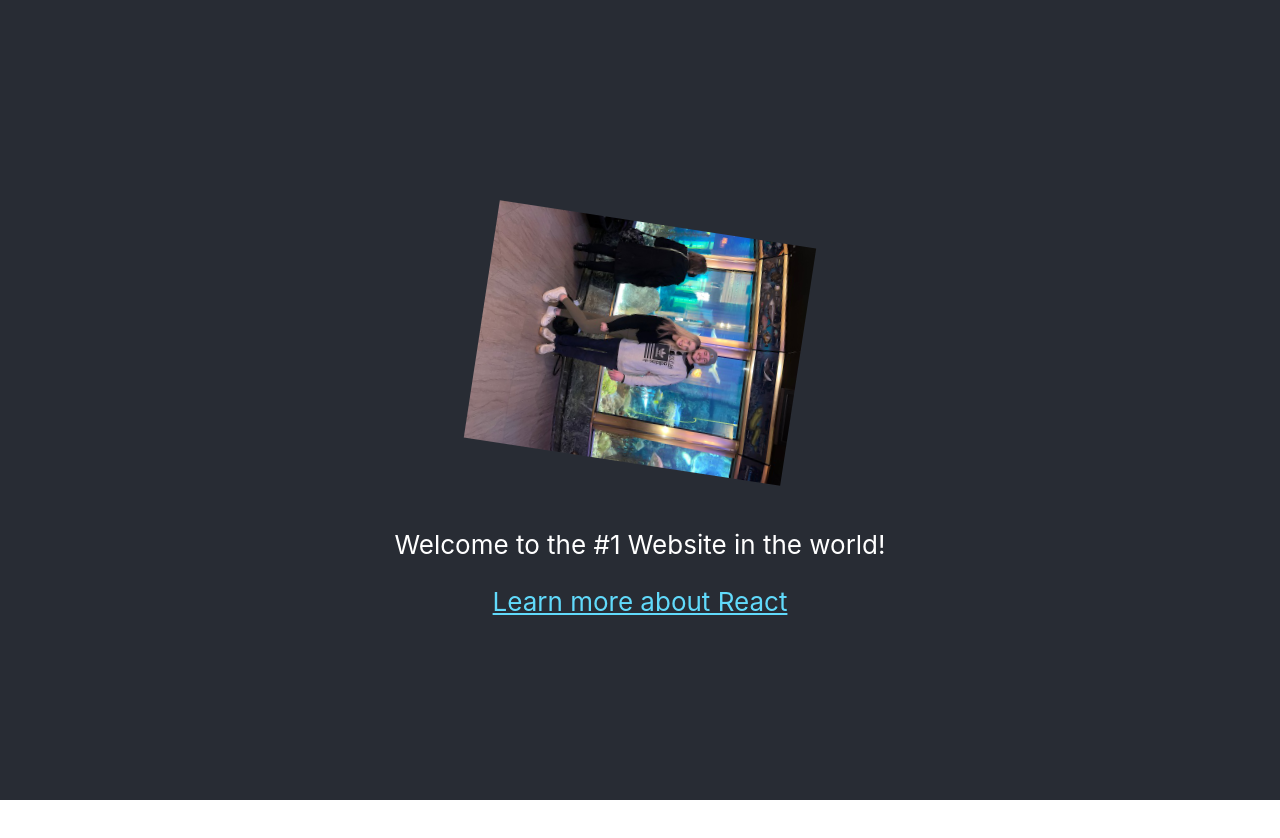
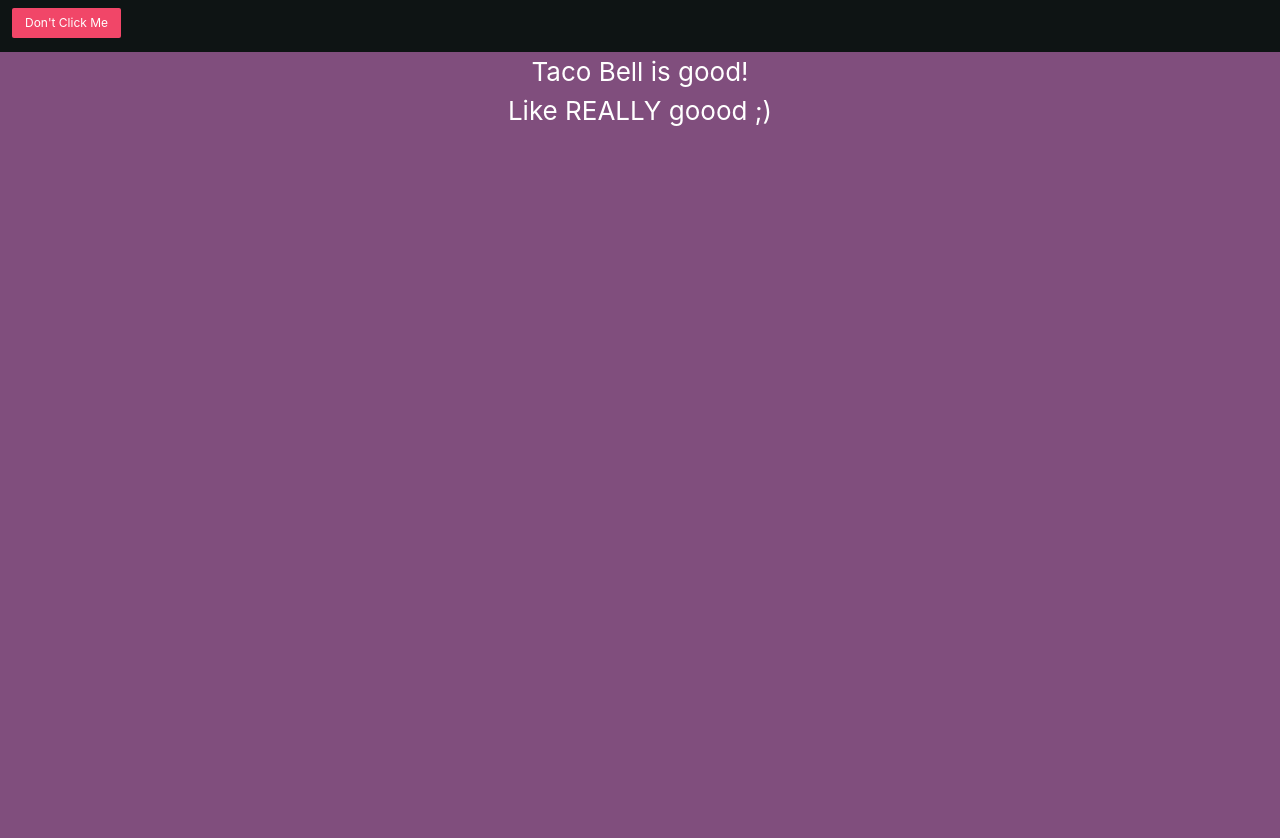
Before and after one commit to TheShookOne/website101, a React (Create React App) app: page /about in a window 1280 px wide. Shown: the top 838 px of the page. Before the commit the page ends 800 px from the top, so only its background shows below. Built offline with nearby package versions, Linux system fonts and the light colour scheme.

Commit message:
bring in router and bulma for styling

```diff
--- a/package.json
+++ b/package.json
@@ -6,8 +6,10 @@
     "@testing-library/jest-dom": "^5.16.2",
     "@testing-library/react": "^12.1.3",
     "@testing-library/user-event": "^13.5.0",
+    "bulma": "^0.9.3",
     "react": "^17.0.2",
     "react-dom": "^17.0.2",
+    "react-router-dom": "^6.2.2",
     "react-scripts": "5.0.0",
     "web-vitals": "^2.1.4"
   },
--- a/src/App.js
+++ b/src/App.js
@@ -1,21 +1,18 @@
-import homePhoto from "./KarlieCaleb.jpg";
 import "./App.css";
+import HomePage from "./pages/HomePage.js";
+import AboutMe from "./pages/AboutMe.js";
+import { Routes, Route } from "react-router-dom";
+import "bulma/css/bulma.min.css";
+import NavBar from "./components/NavBar";
 
 function App() {
   return (
     <div className="App">
-      <header className="App-header">
-        <img src={homePhoto} className="App-logo" alt="logo" />
-        <p>Welcome to the #1 Website in the world!</p>
-        <a
-          className="App-link"
-          href="https://reactjs.org"
-          target="_blank"
-          rel="noopener noreferrer"
-        >
-          Learn more about React
-        </a>
-      </header>
+      <NavBar></NavBar>
+      <Routes>
+        <Route path="/" element={<HomePage />} /> {/*Self closing tag*/}
+        <Route path="/about" element={<AboutMe />} />
+      </Routes>
     </div>
   );
 }
--- /dev/null
+++ b/src/components/NavBar.js
@@ -0,0 +1,18 @@
+import Classes from "./NavBar.module.css";
+function NavBar() {
+  return (
+    <nav className={`navbar topNav ${Classes.navbar}`}>
+      <div className="navbar-front">
+        <div className="navbar-item">
+          <a
+            className="button is-danger is-small"
+            href="https://www.youtube.com/watch?v=zL19uMsnpSU"
+          >
+            Don't Click Me
+          </a>
+        </div>
+      </div>
+    </nav>
+  );
+}
+export default NavBar;
--- /dev/null
+++ b/src/components/NavBar.module.css
@@ -0,0 +1,3 @@
+.navbar {
+  background-color: rgb(14, 20, 20);
+}
--- a/src/index.js
+++ b/src/index.js
@@ -1,14 +1,17 @@
-import React from 'react';
-import ReactDOM from 'react-dom';
-import './index.css';
-import App from './App';
-import reportWebVitals from './reportWebVitals';
+import React from "react";
+import ReactDOM from "react-dom";
+import "./index.css";
+import App from "./App";
+import reportWebVitals from "./reportWebVitals";
+import { BrowserRouter } from "react-router-dom";
 
 ReactDOM.render(
   <React.StrictMode>
-    <App />
+    <BrowserRouter>
+      <App />
+    </BrowserRouter>
   </React.StrictMode>,
-  document.getElementById('root')
+  document.getElementById("root")
 );
 
 // If you want to start measuring performance in your app, pass a function
--- /dev/null
+++ b/src/pages/AboutMe.js
@@ -0,0 +1,12 @@
+import Classes from "./AboutMe.module.css";
+
+function AboutMe() {
+  return (
+    <header className={Classes.Header}>
+      <h1>Taco Bell is good!</h1>
+      <p>Like REALLY goood ;)</p>
+    </header>
+  );
+}
+
+export default AboutMe;
--- /dev/null
+++ b/src/pages/AboutMe.module.css
@@ -0,0 +1,10 @@
+.Header {
+  background-color: #804e7d;
+  min-height: 100vh;
+  display: flex;
+  flex-direction: column;
+  align-items: center;
+  /* justify-content: center; */
+  font-size: calc(10px + 2vmin);
+  color: white;
+}
--- /dev/null
+++ b/src/pages/HomePage.js
@@ -0,0 +1,15 @@
+import homePhoto from "../KarlieCaleb.jpg";
+import { Link } from "react-router-dom";
+
+function HomePage() {
+  return (
+    <header className="App-header">
+      <img src={homePhoto} className="App-logo" alt="logo" />
+      <p>Welcome to the #1 Website in the world!</p>
+      <Link className="App-link" to="/about">
+        Click Here to Learn more About Me
+      </Link>
+    </header>
+  );
+}
+export default HomePage;
```
Also changed, not shown: 1 other file (tests, documents, lock files or other folders).
